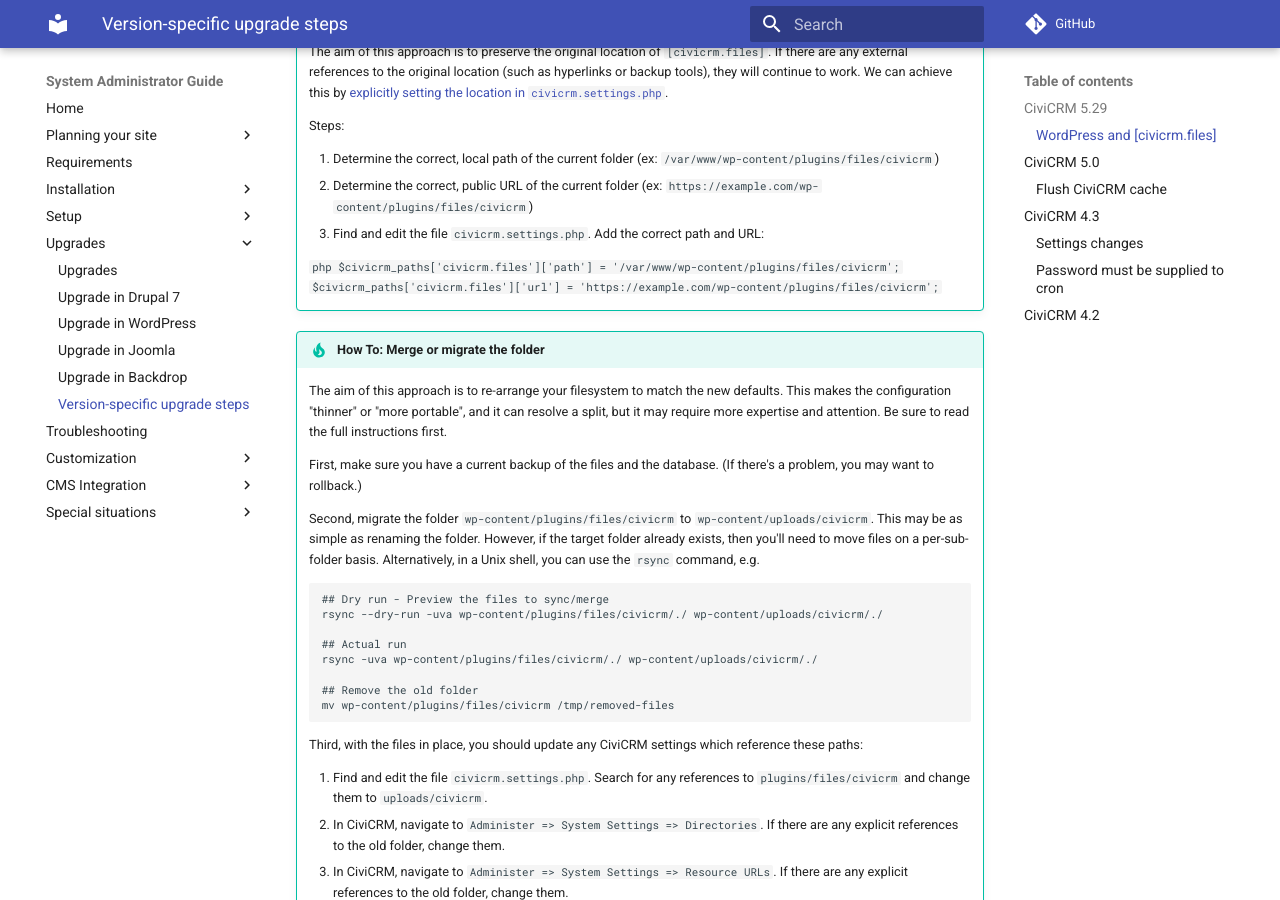
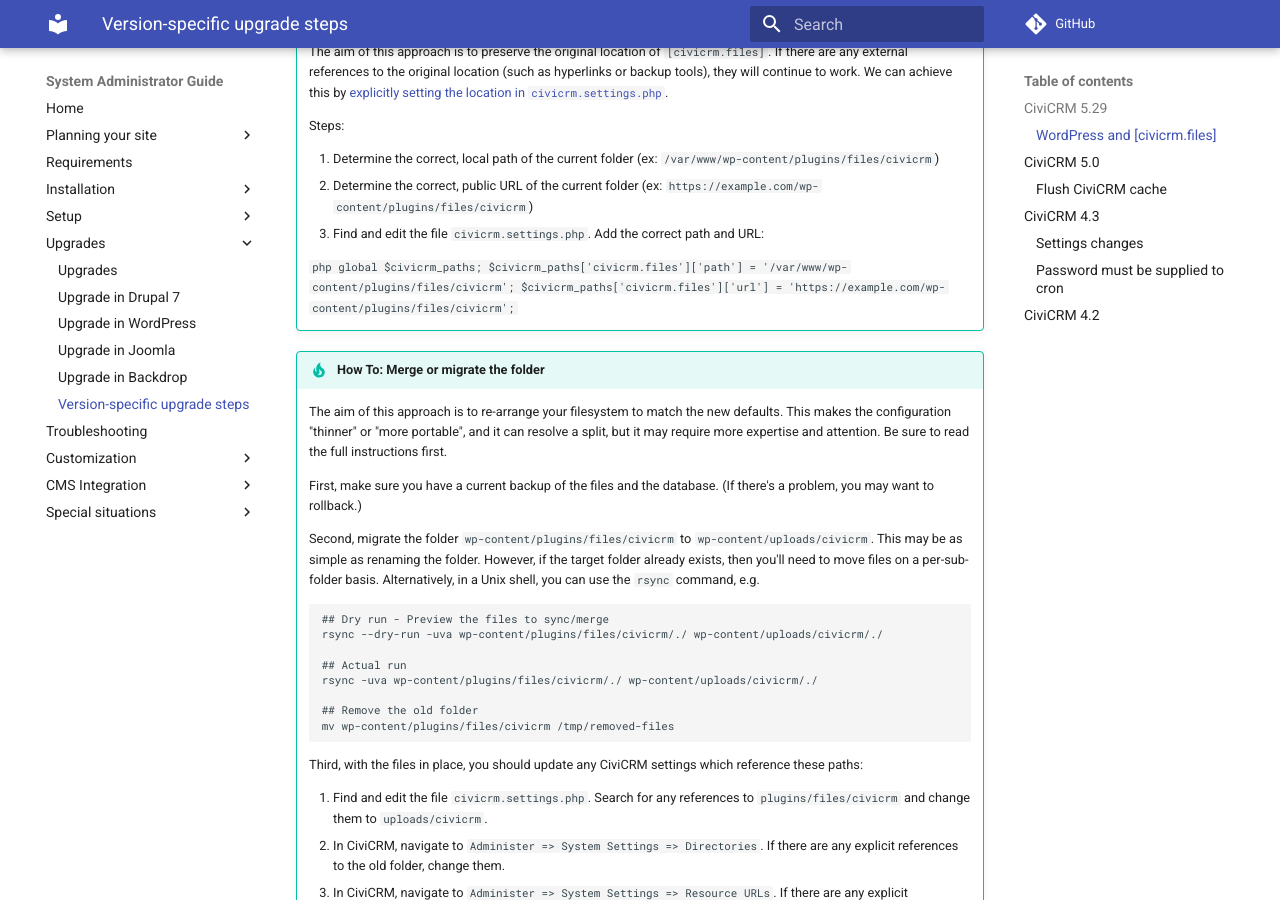
Before and after one commit to civicrm/civicrm-sysadmin-guide, an MkDocs documentation site: the page built from docs/upgrade/version-specific.md, in a window 1280 px wide and 900 px high, scrolled down 2099 px. Built offline with MkDocs 1.6.1 and Material for MkDocs 9.7.7, drawn with Linux system fonts in a browser that asks for light colours; comment, search, counter and statistics services are not loaded.

Commit message:
add global to code snippet to make it easier to copy and paste

````diff
--- a/docs/upgrade/version-specific.md
+++ b/docs/upgrade/version-specific.md
@@ -87,6 +87,7 @@ After determining where the data currently lives, we can suggest a course of act
     3. Find and edit the file `civicrm.settings.php`. Add the correct path and URL:
 
        ```php
+       global $civicrm_paths;
        $civicrm_paths['civicrm.files']['path'] = '/var/www/wp-content/plugins/files/civicrm';
        $civicrm_paths['civicrm.files']['url'] = 'https://example.com/wp-content/plugins/files/civicrm';
        ```
````
